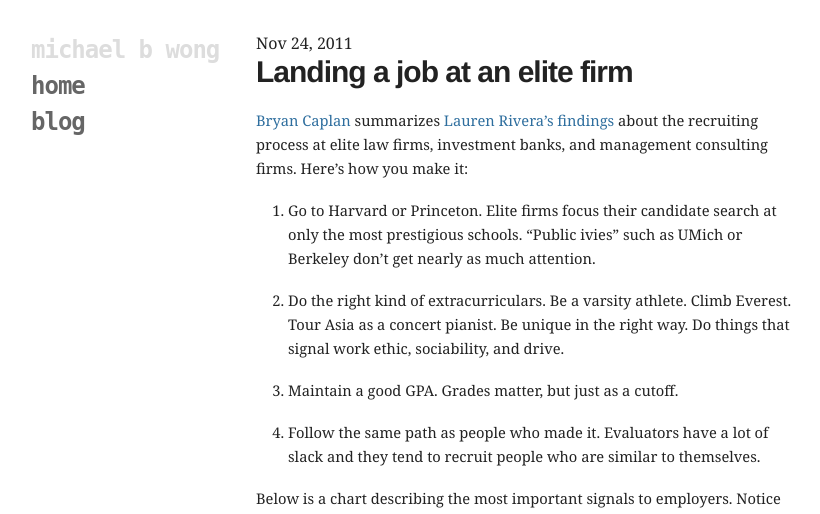
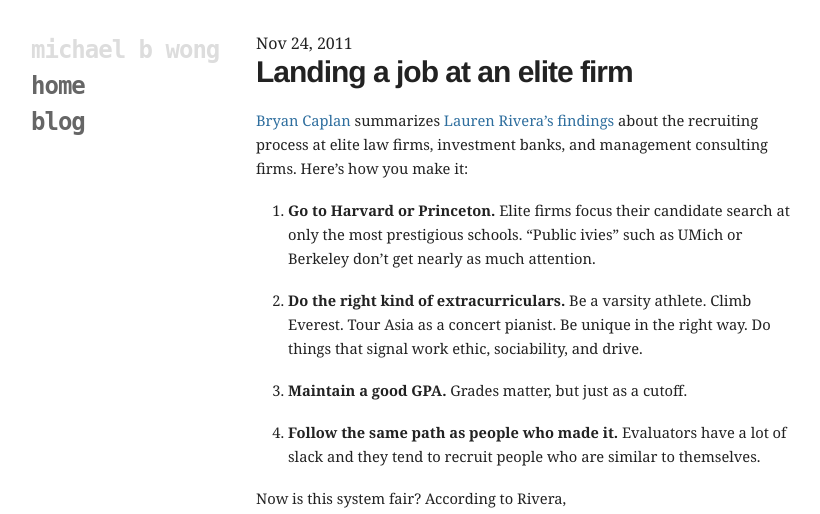
Before and after one commit to mbwong/mbwong.github.com, a Jekyll site: the page built from _posts/2011-11-24-so-you-want-to-work-for-an-elite-firm.md, in a window 1280 px wide. Shown: the top 514 px of the page, without its empty margins (94-914 px from the left). Built offline with Jekyll 4.4.1, drawn with Linux system fonts in a browser that asks for light colours; some of the changed text lies outside the part shown.

Commit message:
Update 2011-11-24-so-you-want-to-work-for-an-elite-firm.md

```diff
--- a/_posts/2011-11-24-so-you-want-to-work-for-an-elite-firm.md
+++ b/_posts/2011-11-24-so-you-want-to-work-for-an-elite-firm.md
@@ -12,18 +12,13 @@
 about the recruiting process at elite law firms, investment banks, and
 management consulting firms. Here's how you make it:
 
-1. Go to Harvard or Princeton. Elite firms focus their candidate search at only the most prestigious schools. "Public ivies" such as UMich or Berkeley don't get nearly as much attention.
+1. **Go to Harvard or Princeton.** Elite firms focus their candidate search at only the most prestigious schools. "Public ivies" such as UMich or Berkeley don't get nearly as much attention.
 
-2. Do the right kind of extracurriculars. Be a varsity athlete. Climb Everest. Tour Asia as a concert pianist. Be unique in the right way. Do things that signal work ethic, sociability, and drive.
+2. **Do the right kind of extracurriculars.** Be a varsity athlete. Climb Everest. Tour Asia as a concert pianist. Be unique in the right way. Do things that signal work ethic, sociability, and drive.
 
-3. Maintain a good GPA. Grades matter, but just as a cutoff.
+3. **Maintain a good GPA.** Grades matter, but just as a cutoff.
 
-4. Follow the same path as people who made it. Evaluators have a lot of slack and they tend to recruit people who are similar to themselves.
-
-Below is a chart describing the most important signals to employers. Notice
-that extracurriculars are more important than grades!
-
-![](http://media.tumblr.com/tumblr_lv51kj1Vq11r3oiuq.png)
+4. **Follow the same path as people who made it.** Evaluators have a lot of slack and they tend to recruit people who are similar to themselves.
 
 Now is this system fair? According to Rivera,
 
@@ -36,20 +31,11 @@
 > socioeconomic status that could signiﬁcantly disadvantage those candidates who
 > attend super-elite universities but who come from less afﬂuent backgrounds.
 
-Indeed, why do recruiters look so fondly on prestigious institutions, gap-year
-travel, or other time- and resource-heavy activities? And why do they care so
-much about "culture fit"? Because it's important to blend in with the elite
-and be able to tell impressive stories at dinner parties. Afterall, the
-ability to charm is a form of cultural capital.
-
-The result of this emphasis on extracurriculars achievement and the homophilic
-nature of recruiting is social closure. In the end, the recruiting process
-ends up serving and perpetuating people who look like the elite.
-
-So you want to work for an elite firm? Learn to look like a high-achieving
-elite.
-
-As they say, fake it till you make it.
+Indeed, to impress the elite, you've got to look like one. And sadly, this
+emphasis on extracurriculars achievement is force towards social closure. In
+the end, the recruiting process ends up serving and perpetuating people who
+look like the elite. So you want to work for an elite firm? Do as they say:
+fake it till you make it.
 
 ______________________________________________________________
 
```
